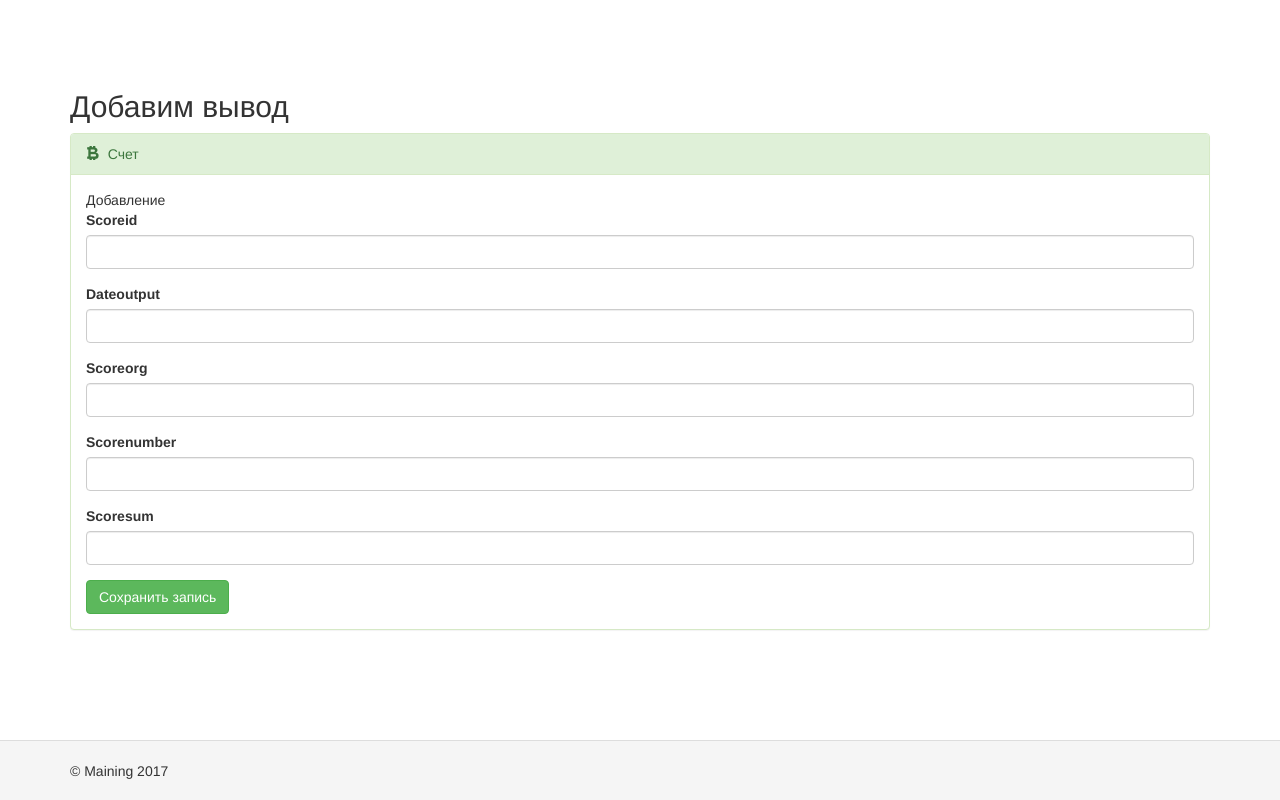
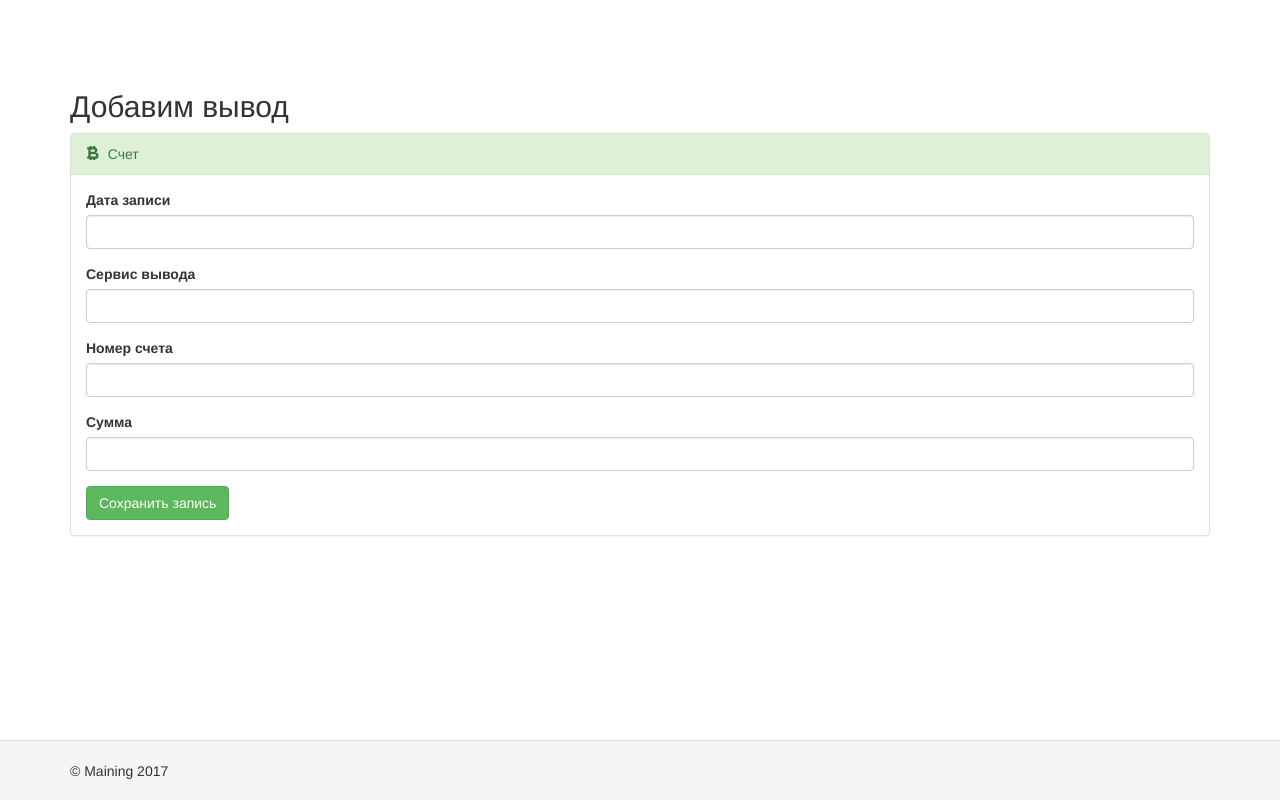
Before and after one commit to walerij/maining2, a Yii app: template views/site/scoreoutput/addoutput.php in a window 1280 px wide. Run offline with PHP 8.4 and a stand-in for Yii, Linux system fonts and the light colour scheme; the template is opened without the code that fills it, so the values that code supplies are empty; form fields are guessed from the names that the template uses; some libraries are stand-ins or nearby versions.

Commit message:
Дизайн - добавление label, сокрытие id

```diff
--- a/views/site/scoreoutput/addoutput.php
+++ b/views/site/scoreoutput/addoutput.php
@@ -9,17 +9,17 @@
         &nbsp;Счет
     </div>
     <div class="panel-body">
-        <div>Добавление</div>
         <div>
             <?php $form= \yii\bootstrap\ActiveForm::begin()?>
-             <?=$form->field($output, 'scoreid')?>
-             <?=$form->field($output, 'dateoutput')?>
-             <?=$form->field($output, 'scoreorg')?>
-             <?=$form->field($output, 'scorenumber')?>
-             <?=$form->field($output, 'scoresum')?>
+
+             <?=$form->field($output, 'dateoutput')->label('Дата записи')?>
+             <?=$form->field($output, 'scoreorg')->label('Сервис вывода')?>
+             <?=$form->field($output, 'scorenumber')->label('Номер счета')?>
+             <?=$form->field($output, 'scoresum')->label('Сумма')?>
             <button class="btn btn-success" type="submit">
                 Сохранить запись
             </button>
+            <?=$form->field($output, 'scoreid')->hiddenInput()->label('')?>
             <?php \yii\bootstrap\ActiveForm::end(); ?>
         </div>
     </div>
```
